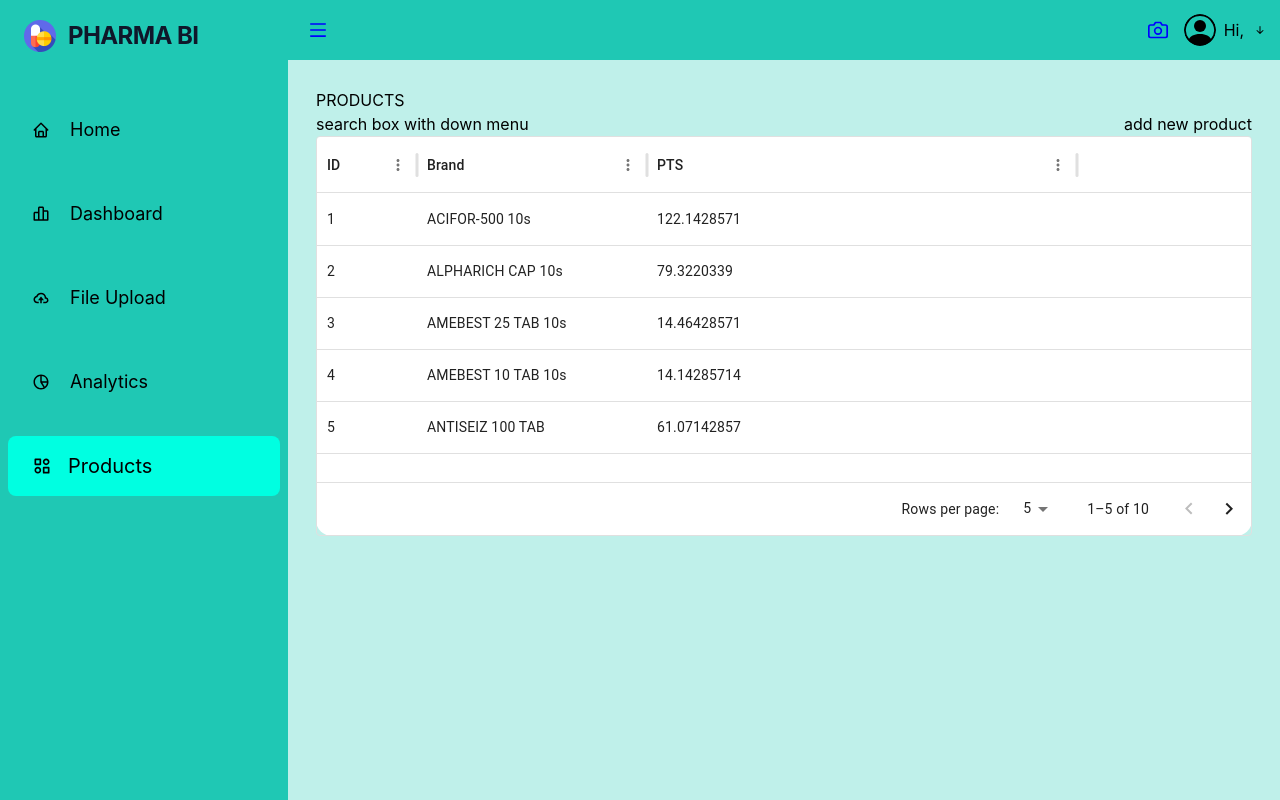
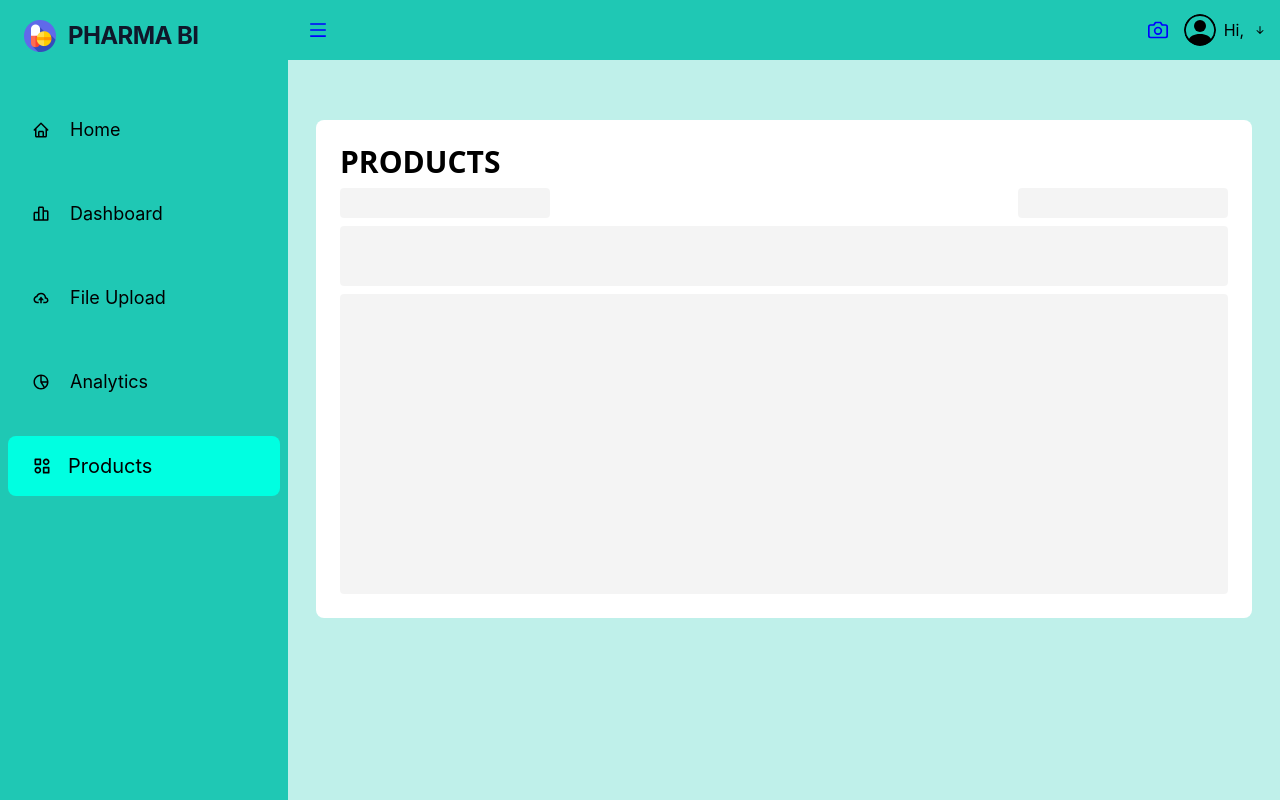
Before and after one commit to JohnDaisoN/PHARMA-PROJECT-PHASE-1, a React (Create React App) app: page /products in a window 1280 px wide. Built offline with nearby package versions, Linux system fonts and the light colour scheme.

Commit message:
product skeleton added and styled

```diff
--- a/src/components/ProductPopupModel.jsx
+++ b/src/components/ProductPopupModel.jsx
@@ -9,7 +9,7 @@ const style = {
   top: '50%',
   left: '50%',
   transform: 'translate(-50%, -50%)',
-  width: '800px',
+  width: 400,
   bgcolor: 'background.paper',
   border: '2px solid grey-400',
   borderRadius: '10px',
--- a/src/components/shared/TableProduct.jsx
+++ b/src/components/shared/TableProduct.jsx
@@ -2,9 +2,9 @@ import * as React from 'react';
 import { DataGrid } from '@mui/x-data-grid';
 
 const columns = [
-  { field: 'id', headerName: 'ID', width: 100 },
-  { field: 'brandName', headerName: 'Brand', width: 230 },
-  { field: 'pts', headerName: 'PTS', width: 430 },
+  { field: 'id', headerName: 'ID', width: 100,headerClassName:'text-lg text-bold font-sans font-bold text-gray-500'},
+  { field: 'brandName', headerName: 'Brand', width: 230,headerClassName:'text-lg text-bold font-sans font-bold text-gray-500'},
+  { field: 'pts', headerName: 'PTS', width: 430,headerClassName:'text-lg text-bold font-sans font-bold text-gray-500'},
   /*{
     field: 'fullName',
     headerName: 'Full name',
@@ -36,8 +36,13 @@ export default function DataTable({handleOpen,setFormData}) {
     handleOpen()
   }
 
+
+  const getRowClassName = (params) => {
+    return params.row.id%2 === 1 ? 'bg-blue-100 border-none' : ''; // Use Tailwind CSS utility classes
+  };
+
   return (
-    <div style={{ height:400, width: '100%' }} className='bg-white rounded-2xl'>
+    <div style={{ height:400, width: '100%' }} className='bg-white rounded-2xl border-none border-white'>
       <DataGrid
         rows={rows}
         columns={columns}
@@ -49,6 +54,7 @@ export default function DataTable({handleOpen,setFormData}) {
         pageSizeOptions={[5, 10]}
         // onRowClick={handleOpen}
         onRowClick={handleRowClick}
+        getRowClassName={getRowClassName}
       />
     </div>
   );
--- /dev/null
+++ b/src/components/skeletons/ProductSkeleton.jsx
@@ -0,0 +1,22 @@
+import * as React from 'react';
+import Skeleton from '@mui/material/Skeleton';
+import Stack from '@mui/material/Stack';
+
+export default function Variants() {
+  return (
+    <Stack spacing={1} className='mt-8 p-6 bg-white rounded-lg'>
+      {/* For variant="text", adjust the height via font-size */}
+      {/* <Skeleton variant="text" width={200} sx={{ fontSize: '2rem' }}></Skeleton> */
+      <h1 className='text-3xl font-bold font-sans'>PRODUCTS</h1>}
+      {/* For other variants, adjust the size with `width` and `height` */}
+      <div className='flex justify-between'>
+
+      <Skeleton variant="rounded" width={210} height={30}/>
+      <Skeleton variant="rounded" width={210} height={30}/>
+      </div>
+
+      <Skeleton variant="rounded"  height={60}  />
+      <Skeleton variant="rounded"  height={300}  />
+    </Stack>
+  );
+}
--- a/src/pages/Products.jsx
+++ b/src/pages/Products.jsx
@@ -1,6 +1,7 @@
 import React from 'react'
 import BasicModal from '../components/ProductPopupModel'
 import DataTable from '../components/shared/TableProduct';
+import Variants from '../components/skeletons/ProductSkeleton';
 
 const Products = () => {
   const [open, setOpen] = React.useState(false);
@@ -17,9 +18,16 @@ const Products = () => {
     mrp:'',
   });
 
+  //data should be fetched from the server
+  const data = undefined;
+
+
   return (
     <div className = ' h-full w-full flex flex-col p-7'>
-      <h1>PRODUCTS</h1>
+      {/* <div className='flex flex-col flex-wrap p-4 pt-3 bg-green-300 rounded-lg overflow-scroll'> */}
+      {data?
+       <div className='bg-white p-5 pb-7 flex flex-col gap-4 rounded-2xl drop-shadow-2xl mt-3'>
+       <h1 className='text-3xl font-bold font-sans'>PRODUCTS</h1>
        <div className='flex justify-between items-center'>
          <div> search box with down menu</div>
          <div> add new product</div>
@@ -30,6 +38,8 @@ const Products = () => {
          <DataTable handleOpen = {handleOpen} setFormData = {setFormData} />
 
        </div>
+       </div>
+      :<Variants/>}
 
     </div>
   )
```
Lines whose indentation alone changed are shown as unchanged.
